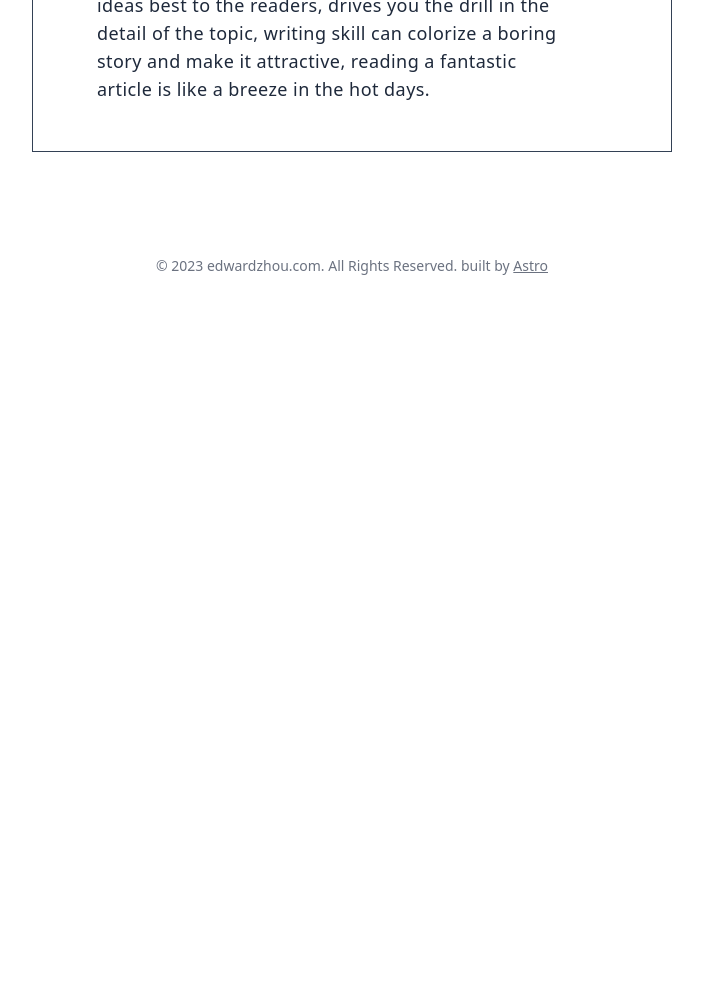
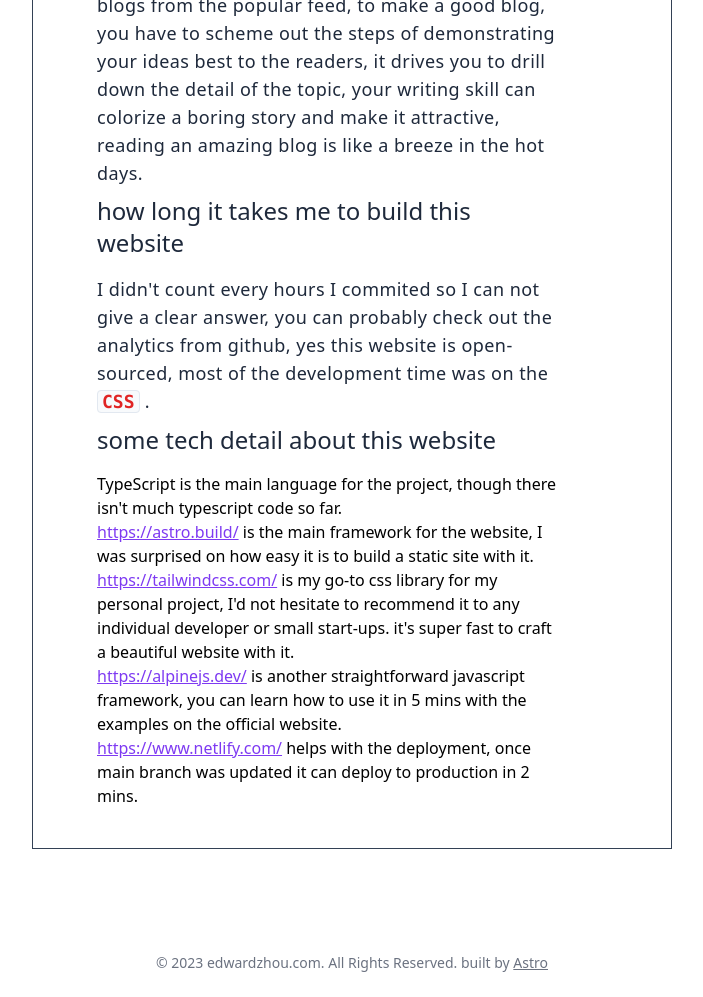
Before and after one commit to edxzh/edwardzhou.com, an Astro site: page /posts/why-I-create-this-website in a window 1280 px wide. Shown: the part 2631-3628 px from the top of the page, without its empty margins (288-991 px from the left). Before the commit the page ends 2931 px from the top, so only its background shows below. Built offline with nearby package versions, Linux system fonts and the light colour scheme; Astro itself is replaced by a stand-in of ours.

Commit message:
Continue blog

```diff
--- a/src/pages/posts/why-I-create-this-website.mdx
+++ b/src/pages/posts/why-I-create-this-website.mdx
@@ -42,4 +42,14 @@ the website was out of service after about 3 years, when I felt I don't know wha
 ## why I'm doing it again
 certainly, I'd like to check out the newest framework of front-end, front-end has been rapidly envolving these years, again, I'd utilize this idea as an opportunity to try something new.
 on top of that, I'm approaching my 10 years working anniversary, sometimes I feel there are a lot of ideas in my head, but most of the flash away right away, which I'd have noted down and explore further, it's a privilege to analyse one's own mind.
-besides that, I never realize writing skill is essential in the working space until I joined my current company, you have to scheme out the steps of demonstrating your ideas best to the readers, drives you the drill in the detail of the topic, writing skill can colorize a boring story and make it attractive, reading a fantastic article is like a breeze in the hot days.
+besides that, I never realize writing skill is essential in the working space until I joined my current company, I was simply shocked after I randomly picked up some blogs from the popular feed, to make a good blog, you have to scheme out the steps of demonstrating your ideas best to the readers, it drives you to drill down the detail of the topic, your writing skill can colorize a boring story and make it attractive, reading an amazing blog is like a breeze in the hot days.
+
+## how long it takes me to build this website
+I didn't count every hours I commited so I can not give a clear answer, you can probably check out the analytics from github, yes this website is open-sourced, most of the development time was on the `CSS`.
+
+## some tech detail about this website
+* TypeScript is the main language for the project, though there isn't much typescript code so far.
+* [https://astro.build/](AstroJs) is the main framework for the website, I was surprised on how easy it is to build a static site with it.
+* [https://tailwindcss.com/](TailwindCss) is my go-to css library for my personal project, I'd not hesitate to recommend it to any individual developer or small start-ups. it's super fast to craft a beautiful website with it.
+* [https://alpinejs.dev/](AlpineJS) is another straightforward javascript framework, you can learn how to use it in 5 mins with the examples on the official website.
+* [https://www.netlify.com/](netlify) helps with the deployment, once main branch was updated it can deploy to production in 2 mins.
```
